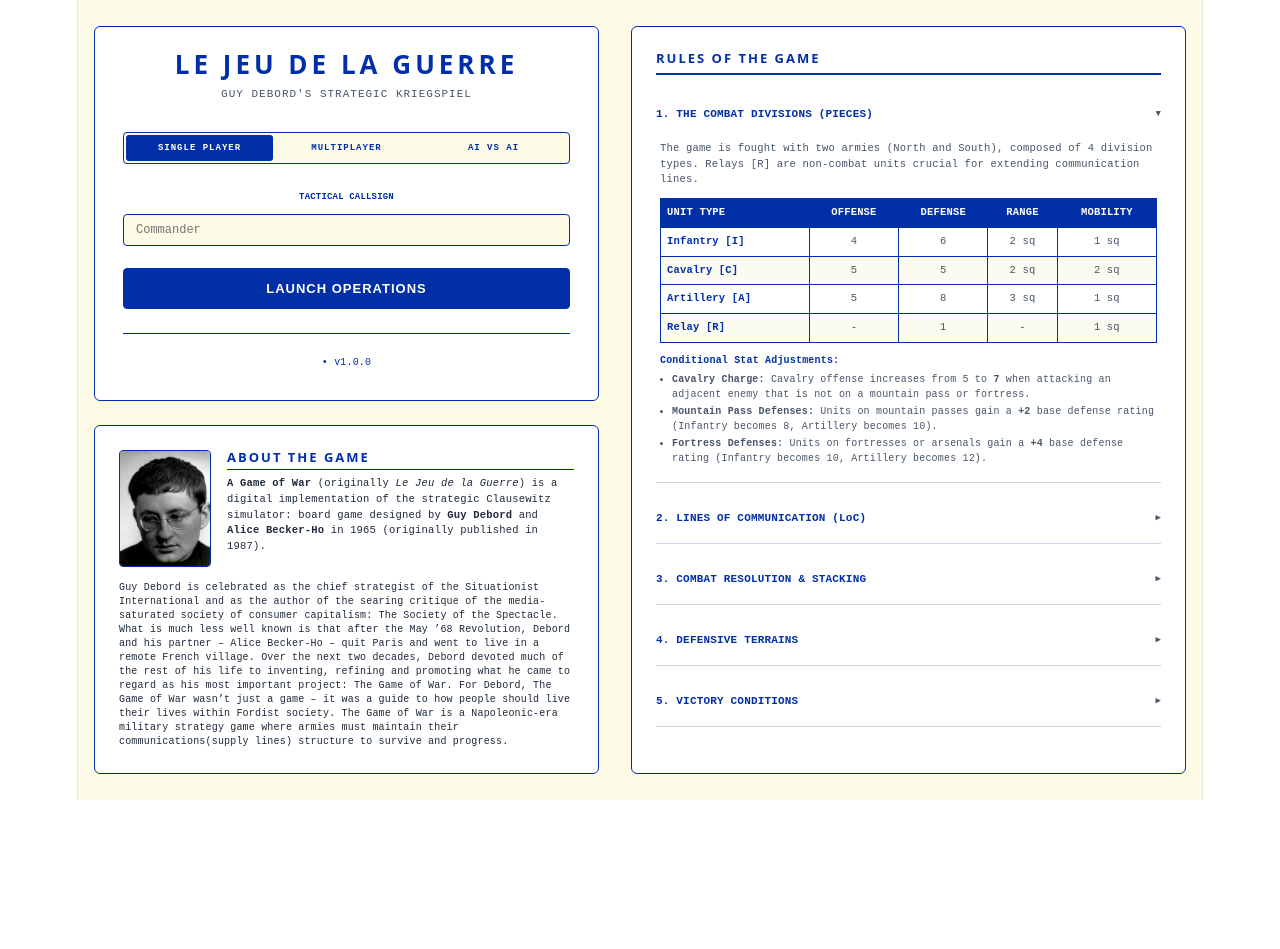
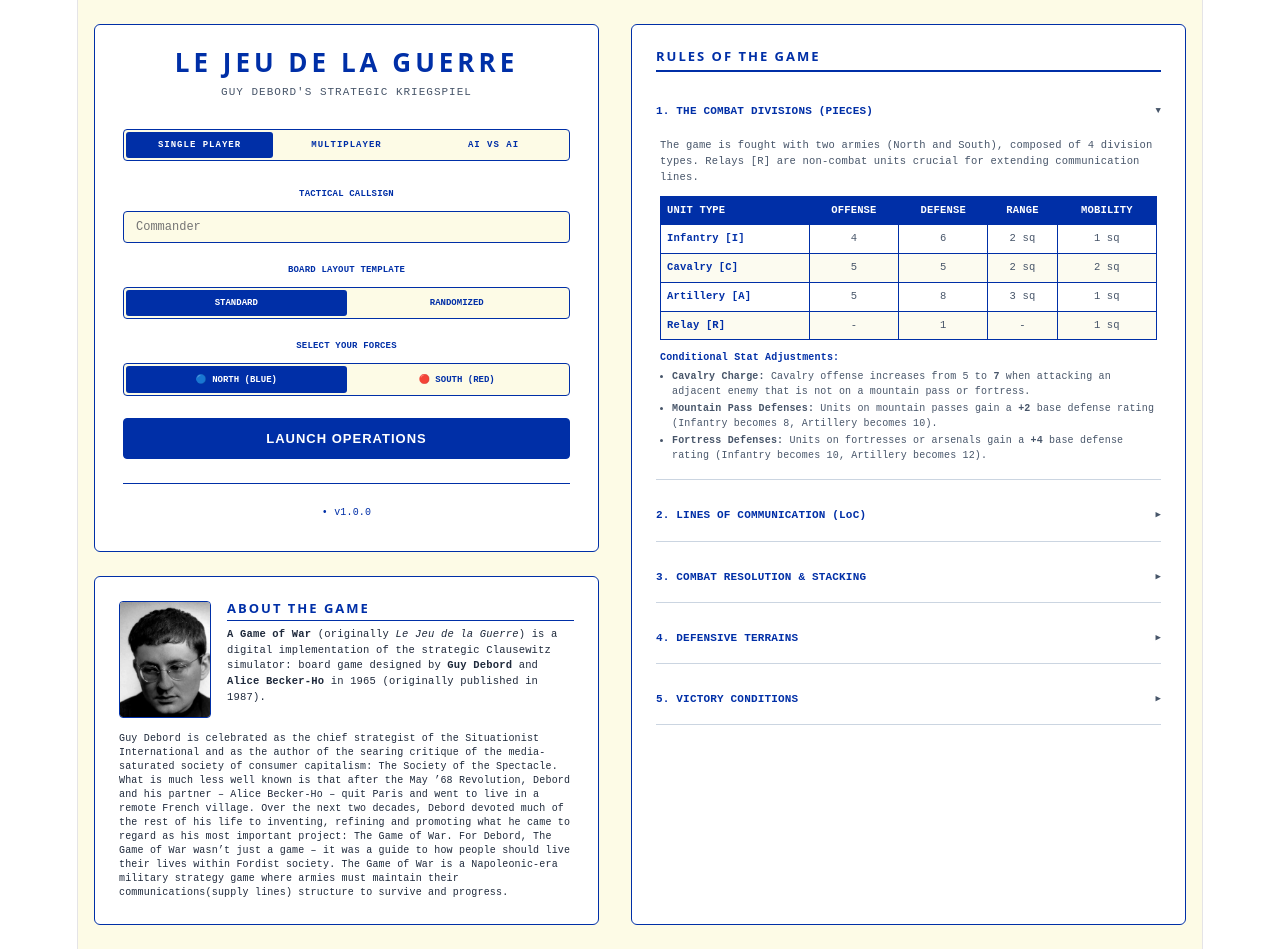
Before and after one commit to AastikTripathi/LE-JEU-DE-LA-GUERRE, a React (Vite) app in the folder frontend/: page / in a window 1280 px wide. Before the commit the page ends 800 px from the top, so only its background shows below. Built offline with nearby package versions, Linux system fonts and the light colour scheme.

Commit message:
Update Lobby.jsx

```diff
--- a/frontend/src/components/Lobby.jsx
+++ b/frontend/src/components/Lobby.jsx
@@ -13,7 +13,11 @@
   errorMessage,
   handleConnectToRoom,
   debordPortrait,
-  isConnecting
+  isConnecting,
+  playerSide,
+  setPlayerSide,
+  layoutType,
+  setLayoutType
 }) {
 
   return (
@@ -95,6 +99,82 @@
                   <label style={{ fontSize: '9px', color: '#002fa7', fontWeight: 'bold' }}>TACTICAL CALLSIGN</label>
                   <input type="text" value={playerName} onChange={(e) => setPlayerName(e.target.value)} placeholder="Commander" style={{ backgroundColor: '#fdfbe6', border: '1px solid #002fa7', color: '#002fa7', borderRadius: '4px', padding: '8px 12px', fontSize: '12px', fontFamily: 'monospace', outline: 'none' }} required />
                 </div>
+                <div style={{ display: 'flex', flexDirection: 'column', gap: '4px' }}>
+                  <label style={{ fontSize: '9px', color: '#002fa7', fontWeight: 'bold' }}>BOARD LAYOUT TEMPLATE</label>
+                  <div style={{
+                    display: 'flex',
+                    backgroundColor: '#fdfbe6',
+                    border: '1px solid #002fa7',
+                    borderRadius: '4px',
+                    padding: '2px'
+                  }}>
+                    <button
+                      type="button"
+                      onClick={() => setLayoutType('standard')}
+                      style={{
+                        flex: 1, border: 'none', padding: '8px', fontSize: '9px',
+                        fontFamily: 'monospace', borderRadius: '3px', cursor: 'pointer',
+                        backgroundColor: layoutType === 'standard' ? '#002fa7' : 'transparent',
+                        color: layoutType === 'standard' ? '#ffffff' : '#002fa7',
+                        fontWeight: 'bold'
+                      }}
+                    >
+                      STANDARD
+                    </button>
+                    <button
+                      type="button"
+                      onClick={() => setLayoutType('random')}
+                      style={{
+                        flex: 1, border: 'none', padding: '8px', fontSize: '9px',
+                        fontFamily: 'monospace', borderRadius: '3px', cursor: 'pointer',
+                        backgroundColor: layoutType === 'random' ? '#002fa7' : 'transparent',
+                        color: layoutType === 'random' ? '#ffffff' : '#002fa7',
+                        fontWeight: 'bold'
+                      }}
+                    >
+                      RANDOMIZED
+                    </button>
+                  </div>
+                </div>
+                {gameMode === 'single' && (
+                  <div style={{ display: 'flex', flexDirection: 'column', gap: '4px' }}>
+                    <label style={{ fontSize: '9px', color: '#002fa7', fontWeight: 'bold' }}>SELECT YOUR FORCES</label>
+                    <div style={{
+                      display: 'flex',
+                      backgroundColor: '#fdfbe6',
+                      border: '1px solid #002fa7',
+                      borderRadius: '4px',
+                      padding: '2px'
+                    }}>
+                      <button
+                        type="button"
+                        onClick={() => setPlayerSide('North')}
+                        style={{
+                          flex: 1, border: 'none', padding: '8px', fontSize: '9px',
+                          fontFamily: 'monospace', borderRadius: '3px', cursor: 'pointer',
+                          backgroundColor: playerSide === 'North' ? '#002fa7' : 'transparent',
+                          color: playerSide === 'North' ? '#ffffff' : '#002fa7',
+                          fontWeight: 'bold'
+                        }}
+                      >
+                        🔵 NORTH (BLUE)
+                      </button>
+                      <button
+                        type="button"
+                        onClick={() => setPlayerSide('South')}
+                        style={{
+                          flex: 1, border: 'none', padding: '8px', fontSize: '9px',
+                          fontFamily: 'monospace', borderRadius: '3px', cursor: 'pointer',
+                          backgroundColor: playerSide === 'South' ? '#002fa7' : 'transparent',
+                          color: playerSide === 'South' ? '#ffffff' : '#002fa7',
+                          fontWeight: 'bold'
+                        }}
+                      >
+                        🔴 SOUTH (RED)
+                      </button>
+                    </div>
+                  </div>
+                )}
                 {gameMode === 'multi' && (
                   <>
                     <div style={{ display: 'flex', flexDirection: 'column', gap: '4px' }}>
```
